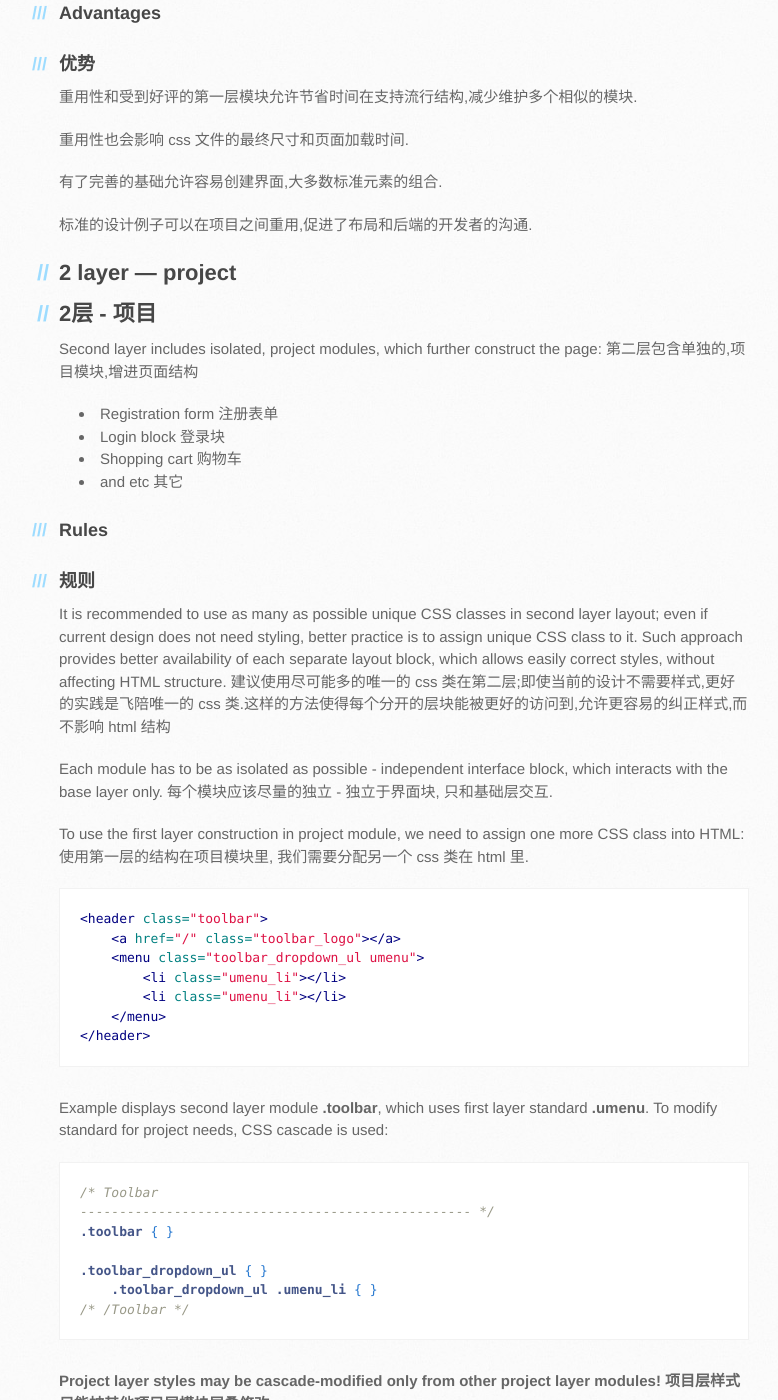
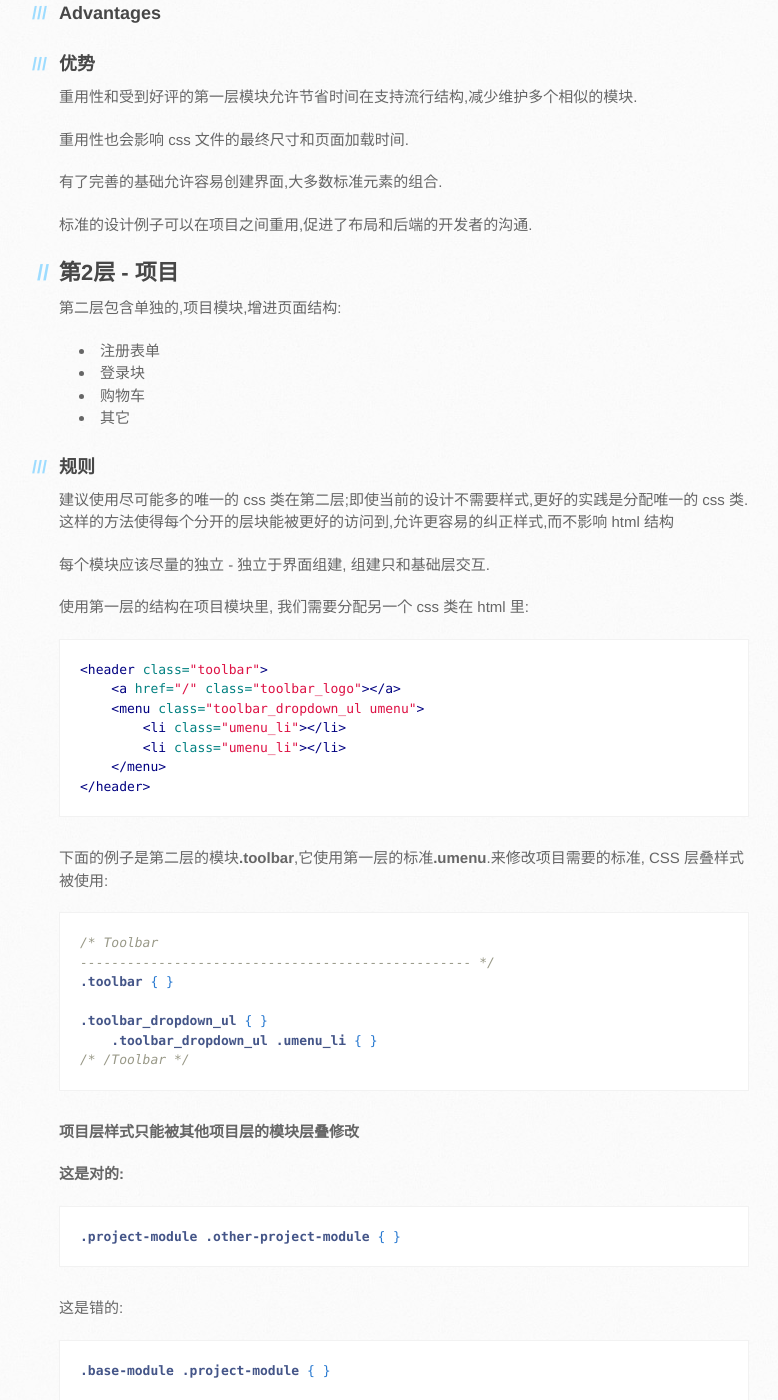
Before and after one commit to robhrt7/MCSS, a Jekyll site: the page built from cn/index.md, in a window 1280 px wide and 1400 px high, scrolled down 4531 px. Shown: the whole window, without its empty margins (111-889 px from the left). Built offline with Jekyll 4.4.1, drawn with Linux system fonts in a browser that asks for light colours; Markdown is read by kramdown in place of the engine named in the settings; comment, search, counter and statistics services are not loaded; some of the changed text lies outside the part shown.

Commit message:
2 layer ok

```diff
--- a/cn/index.md
+++ b/cn/index.md
@@ -170,28 +170,21 @@ CSS 模块(和其中的组建) 被分割成不同的层, 每个层都有自己
 标准的设计例子可以在项目之间重用,促进了布局和后端的开发者的沟通.
 
 <a id="2"></a>
-## 2 layer — project
-## 2层 - 项目
-Second layer includes isolated, project modules, which further construct the page:
-第二层包含单独的,项目模块,增进页面结构
+## 第2层 - 项目
+第二层包含单独的,项目模块,增进页面结构:
 
-* Registration form 注册表单
-* Login block 登录块
-* Shopping cart 购物车
-* and etc 其它
+* 注册表单
+* 登录块
+* 购物车
+* 其它
 
-### Rules
 ### 规则
 
-It is recommended to use as many as possible unique CSS classes in second layer layout; even if current design does not need styling, better practice is to assign unique CSS class to it. Such approach provides better availability of each separate layout block, which allows easily correct styles, without affecting HTML structure.
-建议使用尽可能多的唯一的 css 类在第二层;即使当前的设计不需要样式,更好的实践是飞陪唯一的 css 类.这样的方法使得每个分开的层块能被更好的访问到,允许更容易的纠正样式,而不影响 html 结构
+建议使用尽可能多的唯一的 css 类在第二层;即使当前的设计不需要样式,更好的实践是分配唯一的 css 类.这样的方法使得每个分开的层块能被更好的访问到,允许更容易的纠正样式,而不影响 html 结构
 
+每个模块应该尽量的独立 - 独立于界面组建, 组建只和基础层交互.
 
-Each module has to be as isolated as possible - independent interface block, which interacts with the base layer only.
-每个模块应该尽量的独立 - 独立于界面块, 只和基础层交互.
-
-To use the first layer construction in project module, we need to assign one more CSS class into HTML:
-使用第一层的结构在项目模块里, 我们需要分配另一个 css 类在 html 里.
+使用第一层的结构在项目模块里, 我们需要分配另一个 css 类在 html 里:
 
 {% highlight html %}
 <header class="toolbar">
@@ -203,7 +196,7 @@ To use the first layer construction in project module, we need to assign one mor
 </header>
 {% endhighlight %}
 
-Example displays second layer module **.toolbar**, which uses first layer standard **.umenu**. To modify standard for project needs, CSS cascade is used:
+下面的例子是第二层的模块**.toolbar**,它使用第一层的标准**.umenu**.来修改项目需要的标准, CSS 层叠样式被使用:
 
 {% highlight css %}
 /* Toolbar
@@ -215,30 +208,25 @@ Example displays second layer module **.toolbar**, which uses first layer standa
 /* /Toolbar */
 {% endhighlight %}
 
-**Project layer styles may be cascade-modified only from other project layer modules!**
-**项目层样式只能被其他项目层模块层叠修改**
+**项目层样式只能被其他项目层的模块层叠修改**
 
-**This is right:**
+**这是对的:**
 
 {% highlight css %}
 .project-module .other-project-module { }
 {% endhighlight %}
 
-This is wrong:
+这是错的:
 
 {% highlight css %}
 .base-module .project-module { }
 {% endhighlight %}
 
-### Advantages
 ###优势
-Module isolation provides easy access to their styles, without risk of affecting other interface parts. When working in team, each team member can develop single layer separately, not getting in to conflict with other developers.
-模块分离提供了更容易去样式它们,不必冒着影响其他界面部分的风险.当团队合作时,每个小组成员可以开发单独的分隔的层, 不会和其他开发者冲突.
+模块的分离使得修改它们的样式更容易,不必冒着影响其他界面部分的风险.当团队合作时,每个小组成员可以开发单独的分隔的层, 不会和其他开发者冲突.
 
-Styles of each module may be applied only to those pages, where they are needed.
 每个模块的样式可以只被应用于他们需要的页面.
 
-When functionality is disappearing from the website, it is easy to get rid of unnecessary styles - all that is required is to throw out one module with corresponding styles.
 当网站的功能不需要时,很容易放弃不必要的样式 - 所需要做的就是扔掉一个模块和相应的样式.
 
 <a id="3"></a>
```
